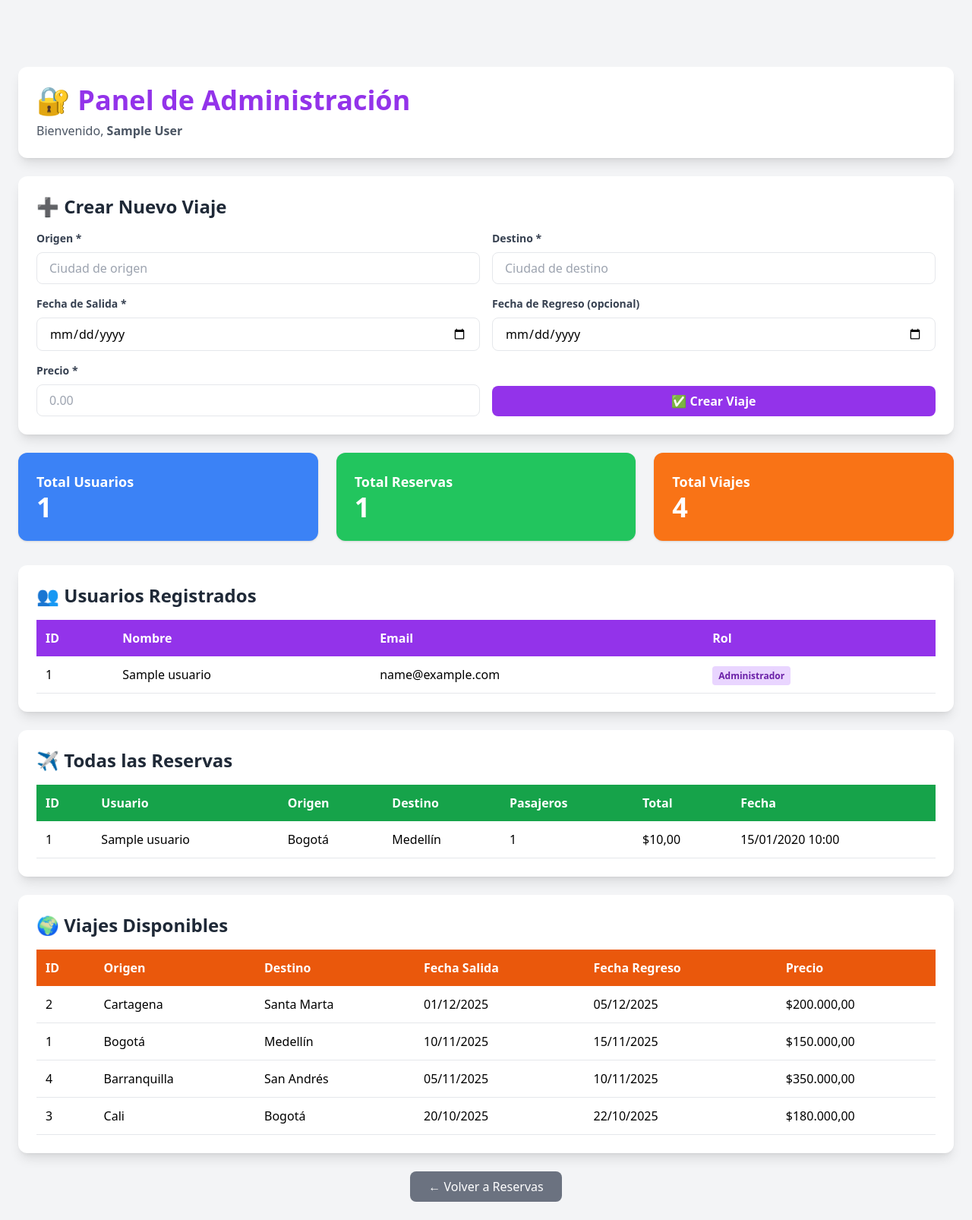
After one commit to cofee-mv/viajes, a PHP site: page /app/views/admin/panel.php in a window 1280 px wide. The commit adds this page. Shown: the whole page at 76% size. Run offline with PHP 8.4, Linux system fonts and the light colour scheme; the visitor is signed in with stand-in values (Sample User, id 1); data comes from the database, SQL or seed files in the repository; tables that the repository leaves empty hold one stand-in row (values such as "Sample post"); some libraries are stand-ins or nearby versions.

Commit message:
Add Admin and Employee functions

```diff
--- a/app/controllers/reservacontroller.php
+++ b/app/controllers/ReservaController.php
@@ -7,6 +7,12 @@ class ReservaController {
     public function listarReservas($usuario_id) {
         $reservaModel = new Reserva();
         return $reservaModel->listarPorUsuario($usuario_id);
+    }
+
+    // 🔹 Obtener todos los viajes disponibles
+    public function obtenerViajes() {
+        $reservaModel = new Reserva();
+        return $reservaModel->obtenerTodosLosViajes();
     }
 
     // 🔹 Crear nueva reserva
--- a/app/models/usuario.php
+++ b/app/models/usuario.php
@@ -52,6 +52,7 @@ class Usuario {
                     u.nombre,
                     u.email,
                     u.password_hash AS password,
+                    u.rol_id,
                     r.nombre_rol AS rol
                 FROM usuarios u
                 INNER JOIN roles r ON u.rol_id = r.id_rol
--- /dev/null
+++ b/app/views/admin/panel.php
@@ -0,0 +1,284 @@
+<?php
+// Iniciar sesión si no está iniciada
+if (session_status() === PHP_SESSION_NONE) {
+    session_start();
+}
+
+// Verificar que el usuario esté autenticado
+if (!isset($_SESSION['usuario_id'])) {
+    header('Location: index.php?page=login');
+    exit;
+}
+
+// Verificar que el usuario sea Administrador (rol_id = 1)
+if (empty($_SESSION['rol_id']) || $_SESSION['rol_id'] != 1) {
+    echo "<script>alert('⛔ Acceso denegado. Solo administradores pueden acceder a esta página.');</script>";
+    header('Location: index.php?page=reservas');
+    exit;
+}
+
+// Manejar creación de nuevo viaje
+if ($_SERVER['REQUEST_METHOD'] === 'POST' && isset($_POST['accion']) && $_POST['accion'] === 'crear_viaje') {
+    require_once __DIR__ . '/../../models/reserva.php';
+
+    $origen = $_POST['origen'] ?? '';
+    $destino = $_POST['destino'] ?? '';
+    $fecha_salida = $_POST['fecha_salida'] ?? '';
+    $fecha_regreso = $_POST['fecha_regreso'] ?? null;
+    $precio = $_POST['precio'] ?? 0;
+
+    if (!empty($origen) && !empty($destino) && !empty($fecha_salida) && !empty($precio)) {
+        $reservaModel = new Reserva();
+        if ($reservaModel->crearViaje($origen, $destino, $fecha_salida, $fecha_regreso, $precio)) {
+            echo "<script>alert('✅ Viaje creado exitosamente.');</script>";
+            header('Location: index.php?page=admin');
+            exit;
+        } else {
+            $errorViaje = "⚠️ Error al crear el viaje.";
+        }
+    } else {
+        $errorViaje = "⚠️ Por favor completa todos los campos obligatorios.";
+    }
+}
+
+// Obtener datos para el panel admin
+require_once __DIR__ . '/../../../config/conexion.php';
+$conn = Conexion::conectar();
+
+// Estadísticas básicas
+$totalUsuarios = $conn->query("SELECT COUNT(*) as total FROM usuarios")->fetch_assoc()['total'];
+$totalReservas = $conn->query("SELECT COUNT(*) as total FROM reservas")->fetch_assoc()['total'];
+$totalViajes = $conn->query("SELECT COUNT(*) as total FROM viajes")->fetch_assoc()['total'];
+
+// Obtener todos los usuarios
+$queryUsuarios = "SELECT u.id_usuario, u.nombre, u.email, r.nombre_rol
+                  FROM usuarios u
+                  INNER JOIN roles r ON u.rol_id = r.id_rol
+                  ORDER BY u.id_usuario DESC";
+$resultUsuarios = $conn->query($queryUsuarios);
+
+// Obtener todas las reservas
+$queryReservas = "SELECT res.id_reserva, u.nombre as usuario, v.origen, v.destino,
+                  res.num_pasajeros, res.total, res.fecha_reserva
+                  FROM reservas res
+                  INNER JOIN usuarios u ON res.usuario_id = u.id_usuario
+                  INNER JOIN viajes v ON res.viaje_id = v.id_viaje
+                  ORDER BY res.fecha_reserva DESC";
+$resultReservas = $conn->query($queryReservas);
+
+// Obtener todos los viajes
+$queryViajes = "SELECT * FROM viajes ORDER BY fecha_salida DESC";
+$resultViajes = $conn->query($queryViajes);
+?>
+
+<!DOCTYPE html>
+<html lang="es">
+<head>
+    <meta charset="UTF-8">
+    <script src="https://cdn.tailwindcss.com"></script>
+    <title>Panel de Administración</title>
+</head>
+<body class="bg-gray-100 min-h-screen p-6 mt-16">
+    <div class="max-w-7xl mx-auto">
+        <div class="bg-white p-6 rounded-xl shadow-lg mb-6">
+            <h1 class="text-4xl font-bold text-purple-600 mb-2">🔐 Panel de Administración</h1>
+            <p class="text-gray-600">Bienvenido, <strong><?= htmlspecialchars($_SESSION['nombre']) ?></strong></p>
+        </div>
+
+        <!-- Formulario para crear nuevo viaje -->
+        <div class="bg-white p-6 rounded-xl shadow-lg mb-6">
+            <h2 class="text-2xl font-bold text-gray-800 mb-4">➕ Crear Nuevo Viaje</h2>
+
+            <?php if (isset($errorViaje)): ?>
+                <p class="bg-red-100 text-red-600 p-3 mb-4 rounded-lg"><?= $errorViaje ?></p>
+            <?php endif; ?>
+
+            <form method="POST" class="grid grid-cols-1 md:grid-cols-2 gap-4">
+                <input type="hidden" name="accion" value="crear_viaje">
+
+                <div>
+                    <label class="block text-sm font-semibold text-gray-700 mb-2">Origen *</label>
+                    <input
+                        type="text"
+                        name="origen"
+                        placeholder="Ciudad de origen"
+                        required
+                        class="w-full border rounded-lg px-4 py-2 focus:outline-none focus:ring-2 focus:ring-purple-500"
+                    >
+                </div>
+
+                <div>
+                    <label class="block text-sm font-semibold text-gray-700 mb-2">Destino *</label>
+                    <input
+                        type="text"
+                        name="destino"
+                        placeholder="Ciudad de destino"
+                        required
+                        class="w-full border rounded-lg px-4 py-2 focus:outline-none focus:ring-2 focus:ring-purple-500"
+                    >
+                </div>
+
+                <div>
+                    <label class="block text-sm font-semibold text-gray-700 mb-2">Fecha de Salida *</label>
+                    <input
+                        type="date"
+                        name="fecha_salida"
+                        required
+                        class="w-full border rounded-lg px-4 py-2 focus:outline-none focus:ring-2 focus:ring-purple-500"
+                    >
+                </div>
+
+                <div>
+                    <label class="block text-sm font-semibold text-gray-700 mb-2">Fecha de Regreso (opcional)</label>
+                    <input
+                        type="date"
+                        name="fecha_regreso"
+                        class="w-full border rounded-lg px-4 py-2 focus:outline-none focus:ring-2 focus:ring-purple-500"
+                    >
+                </div>
+
+                <div>
+                    <label class="block text-sm font-semibold text-gray-700 mb-2">Precio *</label>
+                    <input
+                        type="number"
+                        name="precio"
+                        step="0.01"
+                        min="0"
+                        placeholder="0.00"
+                        required
+                        class="w-full border rounded-lg px-4 py-2 focus:outline-none focus:ring-2 focus:ring-purple-500"
+                    >
+                </div>
+
+                <div class="flex items-end">
+                    <button
+                        type="submit"
+                        class="w-full bg-purple-600 text-white py-2 px-4 rounded-lg hover:bg-purple-700 transition font-semibold"
+                    >
+                        ✅ Crear Viaje
+                    </button>
+                </div>
+            </form>
+        </div>
+
+        <!-- Estadísticas -->
+        <div class="grid grid-cols-1 md:grid-cols-3 gap-6 mb-8">
+            <div class="bg-blue-500 text-white p-6 rounded-xl shadow">
+                <h3 class="text-lg font-semibold">Total Usuarios</h3>
+                <p class="text-4xl font-bold"><?= $totalUsuarios ?></p>
+            </div>
+            <div class="bg-green-500 text-white p-6 rounded-xl shadow">
+                <h3 class="text-lg font-semibold">Total Reservas</h3>
+                <p class="text-4xl font-bold"><?= $totalReservas ?></p>
+            </div>
+            <div class="bg-orange-500 text-white p-6 rounded-xl shadow">
+                <h3 class="text-lg font-semibold">Total Viajes</h3>
+                <p class="text-4xl font-bold"><?= $totalViajes ?></p>
+            </div>
+        </div>
+
+        <!-- Usuarios -->
+        <div class="bg-white p-6 rounded-xl shadow-lg mb-6">
+            <h2 class="text-2xl font-bold text-gray-800 mb-4">👥 Usuarios Registrados</h2>
+            <div class="overflow-x-auto">
+                <table class="w-full border-collapse">
+                    <thead class="bg-purple-600 text-white">
+                        <tr>
+                            <th class="p-3 text-left">ID</th>
+                            <th class="p-3 text-left">Nombre</th>
+                            <th class="p-3 text-left">Email</th>
+                            <th class="p-3 text-left">Rol</th>
+                        </tr>
+                    </thead>
+                    <tbody>
+                        <?php while ($usuario = $resultUsuarios->fetch_assoc()): ?>
+                            <tr class="border-b hover:bg-gray-50">
+                                <td class="p-3"><?= htmlspecialchars($usuario['id_usuario']) ?></td>
+                                <td class="p-3"><?= htmlspecialchars($usuario['nombre']) ?></td>
+                                <td class="p-3"><?= htmlspecialchars($usuario['email']) ?></td>
+                                <td class="p-3">
+                                    <span class="px-2 py-1 rounded text-xs font-semibold
+                                        <?= $usuario['nombre_rol'] === 'Administrador' ? 'bg-purple-200 text-purple-800' :
+                                            ($usuario['nombre_rol'] === 'Empleado' ? 'bg-blue-200 text-blue-800' : 'bg-gray-200 text-gray-800') ?>">
+                                        <?= htmlspecialchars($usuario['nombre_rol']) ?>
+                                    </span>
+                                </td>
+                            </tr>
+                        <?php endwhile; ?>
+                    </tbody>
+                </table>
+            </div>
+        </div>
+
+        <!-- Reservas -->
+        <div class="bg-white p-6 rounded-xl shadow-lg mb-6">
+            <h2 class="text-2xl font-bold text-gray-800 mb-4">✈️ Todas las Reservas</h2>
+            <div class="overflow-x-auto">
+                <table class="w-full border-collapse">
+                    <thead class="bg-green-600 text-white">
+                        <tr>
+                            <th class="p-3 text-left">ID</th>
+                            <th class="p-3 text-left">Usuario</th>
+                            <th class="p-3 text-left">Origen</th>
+                            <th class="p-3 text-left">Destino</th>
+                            <th class="p-3 text-left">Pasajeros</th>
+                            <th class="p-3 text-left">Total</th>
+                            <th class="p-3 text-left">Fecha</th>
+                        </tr>
+                    </thead>
+                    <tbody>
+                        <?php while ($reserva = $resultReservas->fetch_assoc()): ?>
+                            <tr class="border-b hover:bg-gray-50">
+                                <td class="p-3"><?= htmlspecialchars($reserva['id_reserva']) ?></td>
+                                <td class="p-3"><?= htmlspecialchars($reserva['usuario']) ?></td>
+                                <td class="p-3"><?= htmlspecialchars($reserva['origen']) ?></td>
+                                <td class="p-3"><?= htmlspecialchars($reserva['destino']) ?></td>
+                                <td class="p-3"><?= htmlspecialchars($reserva['num_pasajeros']) ?></td>
+                                <td class="p-3">$<?= number_format($reserva['total'], 2, ',', '.') ?></td>
+                                <td class="p-3"><?= date('d/m/Y H:i', strtotime($reserva['fecha_reserva'])) ?></td>
+                            </tr>
+                        <?php endwhile; ?>
+                    </tbody>
+                </table>
+            </div>
+        </div>
+
+        <!-- Viajes -->
+        <div class="bg-white p-6 rounded-xl shadow-lg mb-6">
+            <h2 class="text-2xl font-bold text-gray-800 mb-4">🌍 Viajes Disponibles</h2>
+            <div class="overflow-x-auto">
+                <table class="w-full border-collapse">
+                    <thead class="bg-orange-600 text-white">
+                        <tr>
+                            <th class="p-3 text-left">ID</th>
+                            <th class="p-3 text-left">Origen</th>
+                            <th class="p-3 text-left">Destino</th>
+                            <th class="p-3 text-left">Fecha Salida</th>
+                            <th class="p-3 text-left">Fecha Regreso</th>
+                            <th class="p-3 text-left">Precio</th>
+                        </tr>
+                    </thead>
+                    <tbody>
+                        <?php while ($viaje = $resultViajes->fetch_assoc()): ?>
+                            <tr class="border-b hover:bg-gray-50">
+                                <td class="p-3"><?= htmlspecialchars($viaje['id_viaje']) ?></td>
+                                <td class="p-3"><?= htmlspecialchars($viaje['origen']) ?></td>
+                                <td class="p-3"><?= htmlspecialchars($viaje['destino']) ?></td>
+                                <td class="p-3"><?= date('d/m/Y', strtotime($viaje['fecha_salida'])) ?></td>
+                                <td class="p-3"><?= $viaje['fecha_regreso'] ? date('d/m/Y', strtotime($viaje['fecha_regreso'])) : 'N/A' ?></td>
+                                <td class="p-3">$<?= number_format($viaje['precio'], 2, ',', '.') ?></td>
+                            </tr>
+                        <?php endwhile; ?>
+                    </tbody>
+                </table>
+            </div>
+        </div>
+
+        <div class="text-center">
+            <a href="index.php?page=reservas" class="inline-block bg-gray-500 text-white px-6 py-2 rounded-lg hover:bg-gray-600 transition">
+                ← Volver a Reservas
+            </a>
+        </div>
+    </div>
+</body>
+</html>
--- a/app/views/auth/login.php
+++ b/app/views/auth/login.php
@@ -1,6 +1,6 @@
 <?php
-require_once __DIR__ . '/../../../app/Controllers/UsuarioController.php';
-require_once __DIR__ . '/../../../app/models/usuario.php';
+require __DIR__ . '/../../../app/controllers/UsuarioController.php';
+
 
 $controller = new UsuarioController();
 
@@ -15,7 +15,7 @@ if ($_SERVER['REQUEST_METHOD'] === 'POST') {
     <script src="https://cdn.tailwindcss.com"></script>
     <title>Login - Viajes</title>
 </head>
-<body class="bg-gray-100 flex items-center justify-center h-screen">
+<body class="bg-gray-100 flex items-center flex-col justify-center h-screen">
     <form method="POST" class="bg-white p-8 rounded-xl shadow-lg w-80 space-y-4">
         <h2 class="text-2xl font-semibold text-center text-green-600">Iniciar Sesión</h2>
         <input type="correo" name="correo" placeholder="Correo" required class="border w-full p-2 rounded">
--- a/index.php
+++ b/index.php
@@ -1,4 +1,7 @@
 <?php
+
+ ini_set('display_errors', 1);
+ ini_set('display_startup_errors', 1);
 // Redirige automáticamente al controlador principal o al login
 header("Location: public/index.php");
 exit();
```
Also changed, not shown: app/controllers/UsuarioController.php (renamed from app/controllers/usuariocontroller.php, +6 -3 lines), app/models/reserva.php (+16 -0 lines), app/views/admin/bashboar.php (deleted, +0 -15 lines), app/views/auth/register.php (+2 -12 lines), app/views/empleado/reservas.php (added, +141 -0 lines), app/views/layout/header.php (+68 -0 lines), app/views/reservas/index.php (+116 -30 lines), public/index.php (+12 -0 lines).
